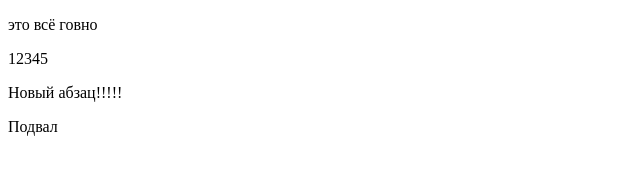
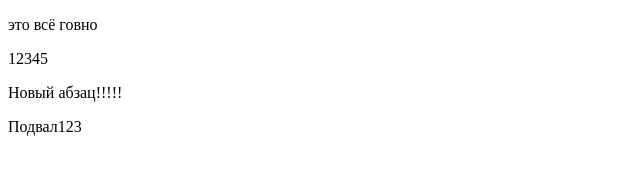
Before and after one commit to mrtrololo1/test-dw, a plain HTML site: page index.html in a window 1280 px wide. Shown: the full height of the page, 0-640 px from the left. Drawn offline with Linux system fonts and the light colour scheme.

Commit message:
Подвал123

```diff
--- a/index.html
+++ b/index.html
@@ -12,7 +12,7 @@
 	<p>Новый абзац!!!!!</p>
 
 <footer class="footer">
-	<p>Подвал</p>
+	<p>Подвал123</p>
 
 </footer>
 
```
